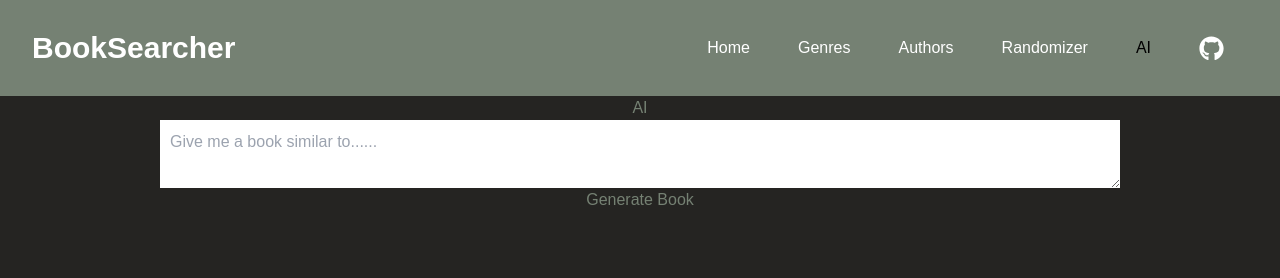
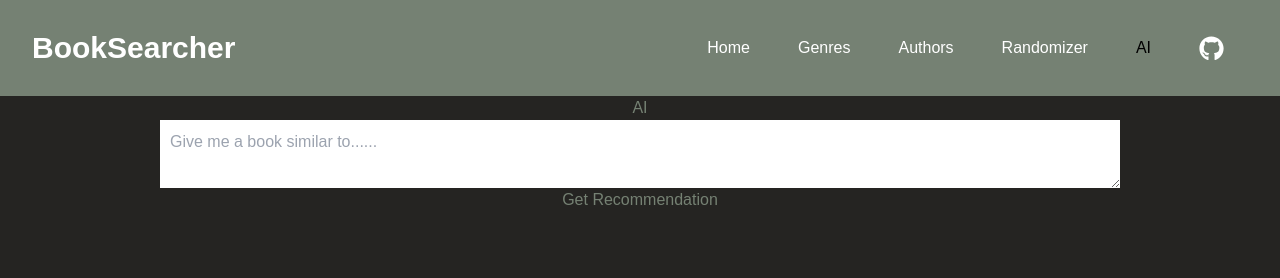
Before and after one commit to av1ad/BookSearcher, a Next.js app: page /ai in a window 1280 px wide. Shown: the top 278 px of the page. Built offline with nearby package versions, Linux system fonts and the light colour scheme; no server answers; a web font is replaced by a local one.

Commit message:
Fixed loading

```diff
--- a/src/app/ai/page.tsx
+++ b/src/app/ai/page.tsx
@@ -8,10 +8,13 @@ import Footer from "../(components)/Footer";
 // Using OpenAI a user will be able to provide a prompt for the AI to generate and show a list of books from openlibrary that best match
 // what is asked
 
+// Need some error handling such as if openai cannot be reached, if api key is not found
+
+
 export default function AI() {
   const [prompt, setPrompt] = useState<string>("");
   const [recommendation, setRecommendation] = useState<string>("");
-  const [loading, setLoading] = useState<boolean>(true);
+  const [loading, setLoading] = useState<boolean>(false);
 //   const [error, setError] = useState<string>("");
 
   const openai = new OpenAI({
@@ -52,6 +55,8 @@ export default function AI() {
       );
     } catch (error) {
       console.log(error);
+    } finally {
+        setLoading(false)
     }
   };
 
@@ -67,9 +72,9 @@ export default function AI() {
           onChange={(e) => setRecommendation(e.target.value)}
         ></textarea>
         <button onClick={() => generateResponse(recommendation)}>
-          Generate Book
+            {loading ? "Generating book...." : "Get Recommendation"}
         </button>
-        {loading ? <div>{prompt}</div> : "Generating book recommendation...."}
+        <div>{prompt}</div>
       </div>
       <Footer />
     </div>
```
